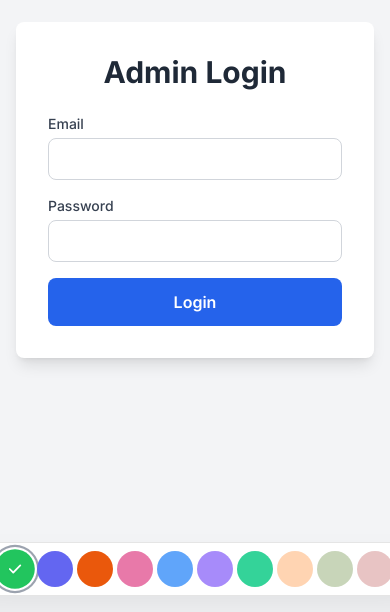
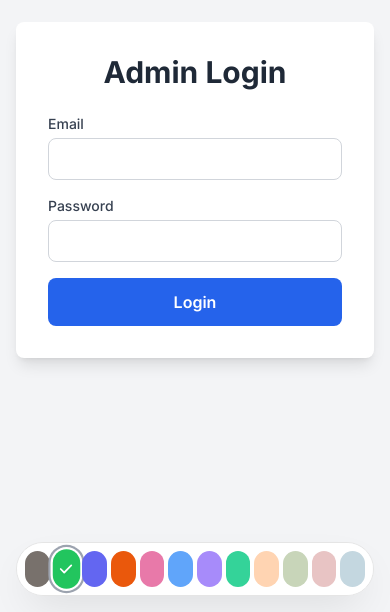
Before and after one commit to usama520/online-store-frontend, a Next.js app: page /admin/login in a window 390 px wide. Shown: the part 232-844 px from the top of the page. Built offline with nearby package versions, Linux system fonts and the light colour scheme; no server answers; what apollo-upload-client would draw is missing.

Commit message:
fixed theme selector issue for iphone 14 pro max

```diff
--- a/components/ui/ThemeSwitcher.tsx
+++ b/components/ui/ThemeSwitcher.tsx
@@ -23,8 +23,8 @@ export default function ThemeSwitcher() {
   }
 
   return (
-    <div className="fixed bottom-4 left-1/2 -translate-x-1/2 z-50 animate-slide-up pointer-events-none">
-      <div className="pointer-events-auto bg-white/95 backdrop-blur-sm rounded-full shadow-soft-lg px-2 py-2 flex items-center gap-1 border border-theme-border">
+    <div className="fixed bottom-4 left-0 right-0 z-50 animate-slide-up pointer-events-none pb-[env(safe-area-inset-bottom)] px-4 flex justify-center">
+      <div className="pointer-events-auto bg-white/95 backdrop-blur-sm rounded-full shadow-soft-lg px-2 py-2 flex items-center gap-1 border border-theme-border max-w-full overflow-x-auto">
         {/* Theme label */}
         <span className="text-xs font-medium text-theme-text-secondary pl-3 pr-2 hidden sm:block">
           Theme:
```
